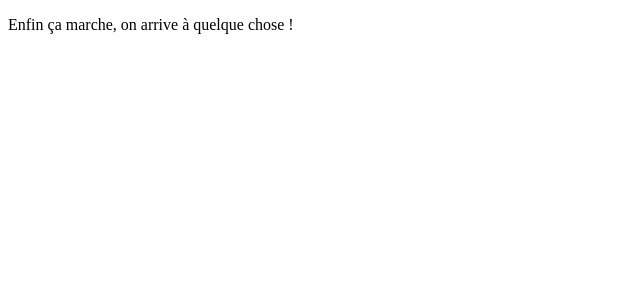
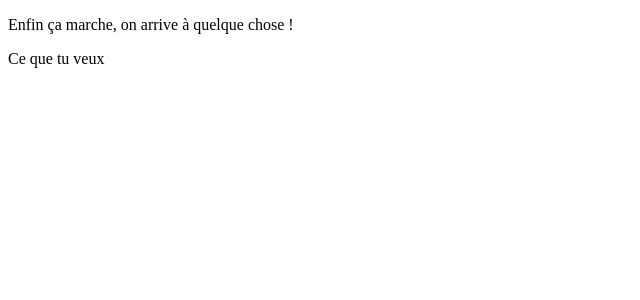
Before and after one commit to bkphnx894/skusku, a Django app: page / in a window 1280 px wide. Shown: the top 300 px of the page, without its empty margins (0-640 px from the left). Run offline with Django 3.2, Linux system fonts and the light colour scheme.

Commit message:
Petit changement pour une simple démo

```diff
--- a/blog/templates/blog/post_list.html
+++ b/blog/templates/blog/post_list.html
@@ -8,5 +8,6 @@
  </head>
  <body>
     <p>Enfin ça marche, on arrive à quelque chose !</p>
+    <p>Ce que tu veux</p>
  </body>
 </html>
```
